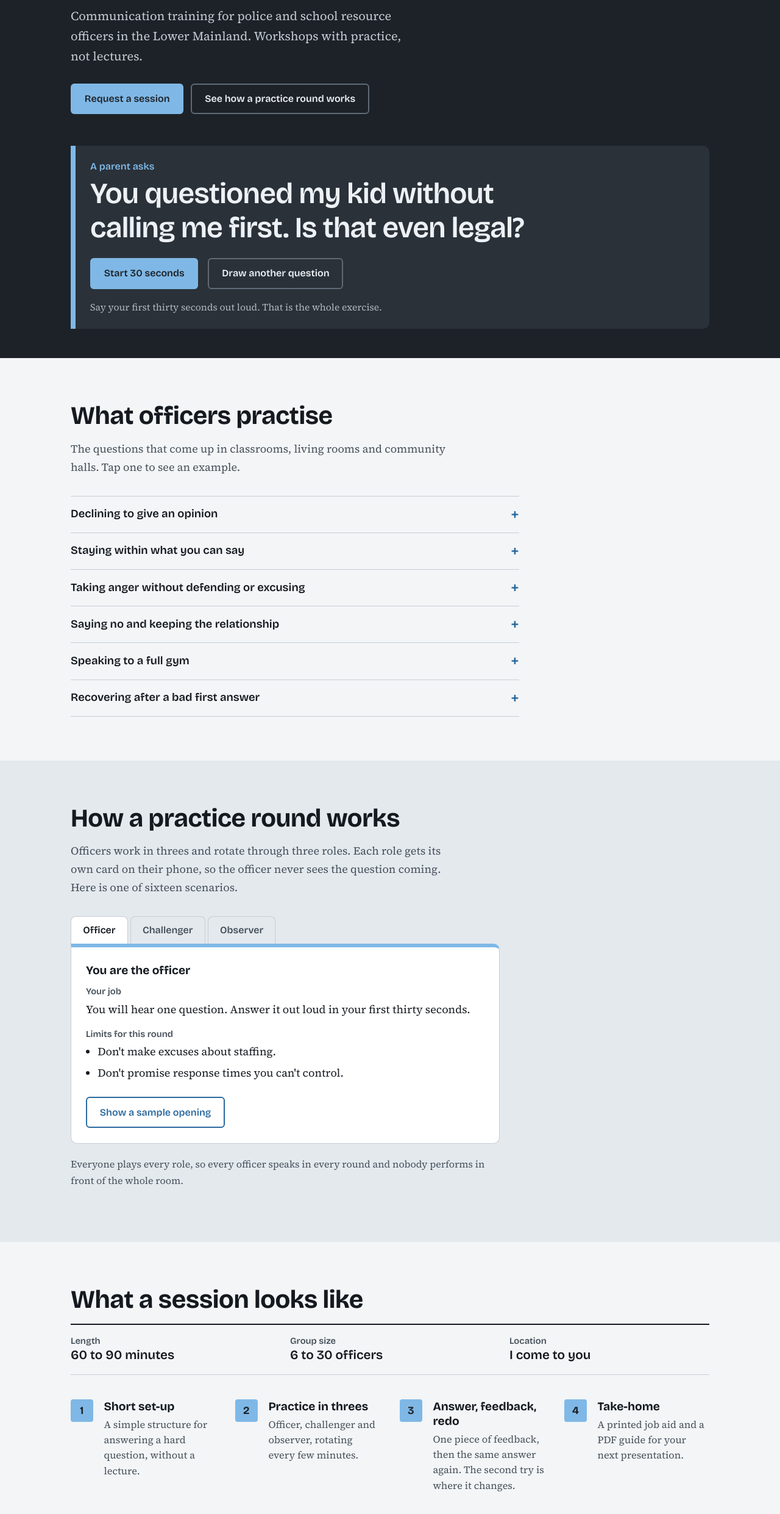
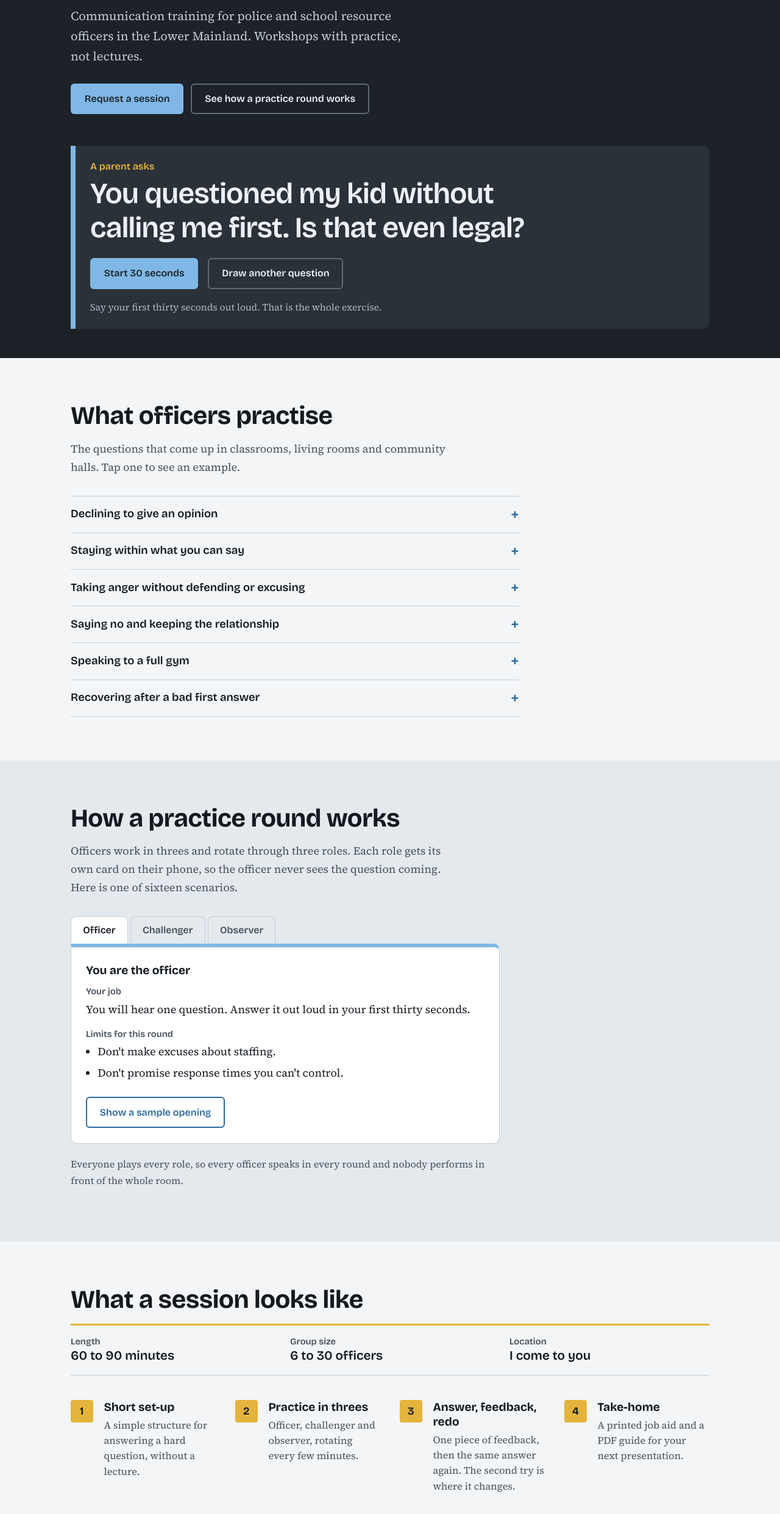
Before and after one commit to peterberesford78/elevatedcommunication-site, a plain HTML site: page index.html in a window 1280 px wide. Shown: the part 263-2745 px from the top of the page at 61% size. Drawn offline with nearby package versions, Linux system fonts and the light colour scheme.

Commit message:
Add subtle gold accents
Co-Authored-By: Claude Opus 5.5 <noreply@anthropic.com>
Claude-Session: https://claude.ai/code/session_01RmJ21PqaJNFgbyVQkX4LX6

```diff
--- a/index.html
+++ b/index.html
@@ -29,6 +29,7 @@
   --rain:#2B6A9E;
   --card:#FFFFFF;
   --marker:#7FB8E6;
+  --gold:#E4B43C;
   --sans:"Bricolage Grotesque",system-ui,-apple-system,"Segoe UI",sans-serif;
   --serif:"Source Serif 4",Georgia,"Times New Roman",serif;
   color-scheme:light dark;
@@ -83,7 +84,7 @@ p{margin:0 0 1rem}
 .actions{display:flex;flex-wrap:wrap;gap:.75rem}
 
 .drill{margin-top:3.25rem;background:var(--spruce-2);border-left:.55rem solid var(--marker);border-radius:0 10px 10px 0;padding:1.5rem 1.5rem 1.4rem}
-.drill-who{font:600 1rem/1.2 var(--sans);color:var(--marker);margin:0 0 .5rem}
+.drill-who{font:600 1rem/1.2 var(--sans);color:var(--gold);margin:0 0 .5rem}
 .drill-q{font:600 clamp(1.7rem,4.6vw,3rem)/1.15 var(--sans);letter-spacing:-.015em;margin:0 0 1.4rem;min-height:2.3em;max-width:24ch;transition:opacity .18s}
 .drill-q.is-swapping,.drill-who.is-swapping{opacity:0}
 .drill-who{transition:opacity .18s}
@@ -133,13 +134,13 @@ p{margin:0 0 1rem}
 .door .go{font:600 1rem/1.2 var(--sans);color:var(--rain);margin-top:.3rem}
 
 /* Session */
-.facts{display:grid;gap:1rem 2rem;margin:0 0 2.5rem;padding:1.1rem 0;border-top:2px solid var(--ink);border-bottom:1px solid var(--line)}
+.facts{display:grid;gap:1rem 2rem;margin:0 0 2.5rem;padding:1.1rem 0;border-top:3px solid var(--gold);border-bottom:1px solid var(--line)}
 .facts dt{font:600 .92rem/1.2 var(--sans);color:var(--muted);margin:0 0 .2rem}
 .facts dd{margin:0;font:600 1.3rem/1.2 var(--sans)}
 @media(min-width:700px){.facts{grid-template-columns:repeat(3,1fr)}}
 .steps{list-style:none;counter-reset:step;margin:0;padding:0;display:grid;gap:1.75rem}
 .steps li{counter-increment:step;position:relative;padding-left:3.4rem}
-.steps li::before{content:counter(step);position:absolute;left:0;top:0;width:2.3rem;height:2.3rem;display:grid;place-items:center;background:var(--marker);color:var(--spruce);font:700 1.1rem/1 var(--sans);border-radius:4px}
+.steps li::before{content:counter(step);position:absolute;left:0;top:0;width:2.3rem;height:2.3rem;display:grid;place-items:center;background:var(--gold);color:#1D2228;font:700 1.1rem/1 var(--sans);border-radius:4px}
 .steps h3{margin-bottom:.3rem}
 .steps p{margin:0;color:var(--muted);font-size:1.02rem;line-height:1.55}
 @media(min-width:900px){.steps{grid-template-columns:repeat(4,1fr);gap:2rem}}
@@ -153,7 +154,7 @@ p{margin:0 0 1rem}
 .photo img{width:100%;height:auto;border-radius:8px;display:block}
 
 /* Offer band */
-.offer{background:var(--spruce);color:#EDF1F5;padding:3.5rem 0}
+.offer{background:var(--spruce);color:#EDF1F5;padding:3.5rem 0;border-top:5px solid var(--gold)}
 .offer h2{color:#fff;max-width:20ch}
 .offer p{max-width:40rem;color:#C6CDD4}
 .offer strong{color:#fff}
@@ -179,7 +180,7 @@ textarea{min-height:7rem;resize:vertical}
 .contact-line{font:600 1.15rem/1.5 var(--sans);margin:0 0 .4rem}
 
 /* Footer */
-.foot{background:var(--spruce);color:#AEB8C2;padding:2rem 0;font-size:.95rem}
+.foot{background:var(--spruce);color:#AEB8C2;padding:2rem 0;font-size:.95rem;border-top:3px solid var(--gold)}
 .foot p{margin:0 0 .4rem;max-width:44rem}
 .foot a{color:#EDF1F5}
 
```
